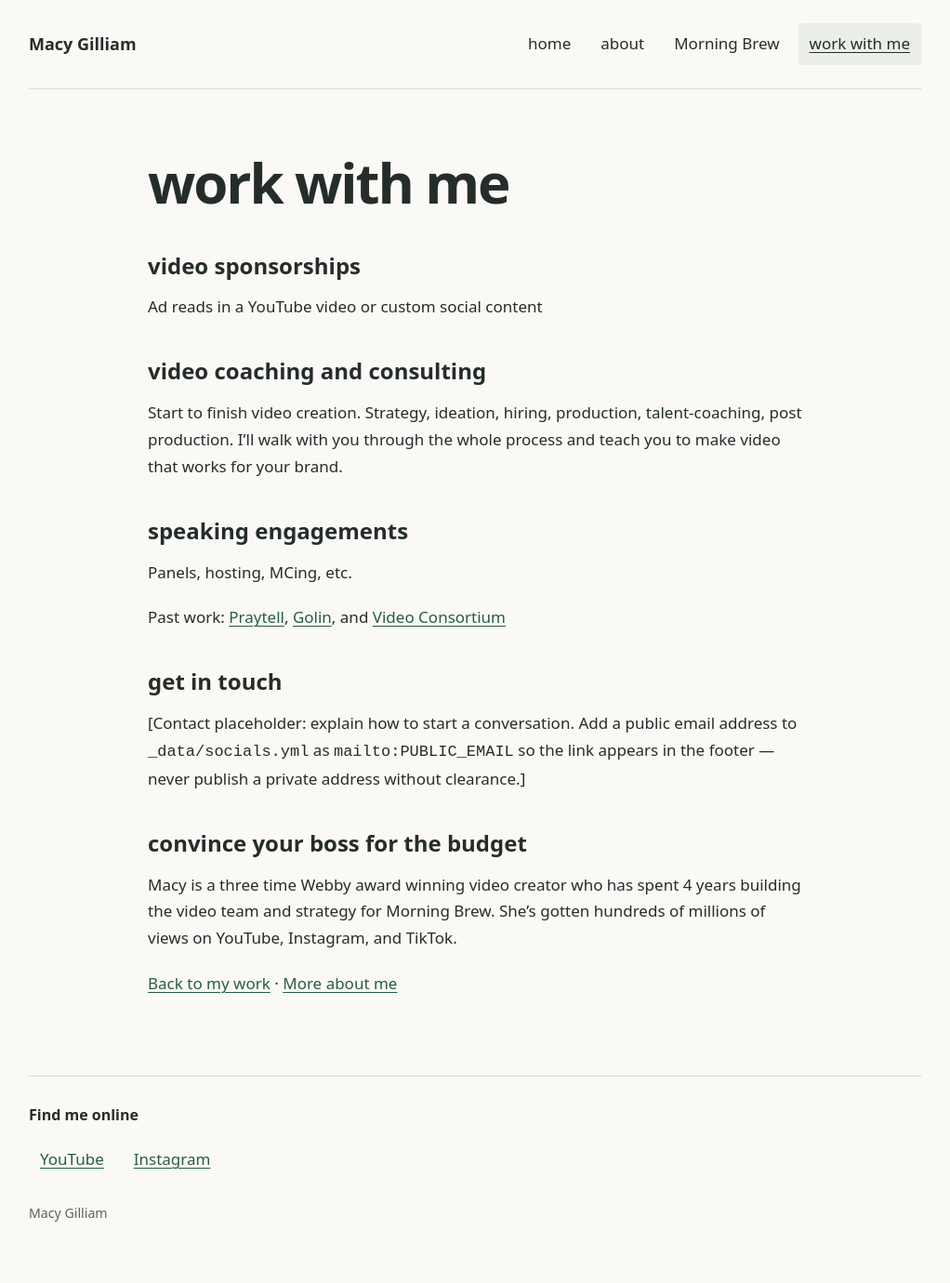
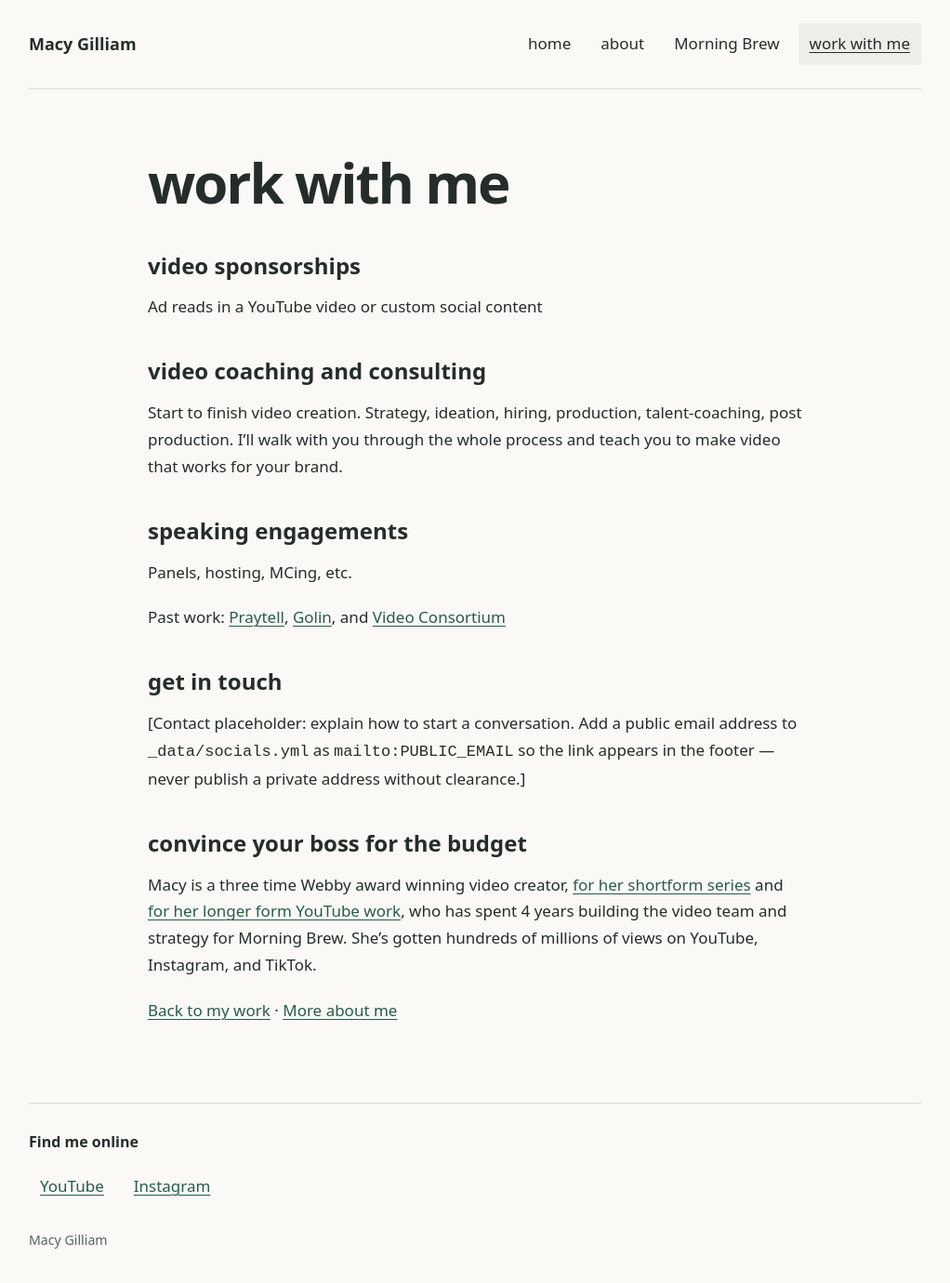
Before and after one commit to macyagilliam/macyagilliam, a Jekyll site: the page built from work-with-me.md, in a window 1280 px wide. Shown: the whole page at 93% size, without its empty margins (129-1151 px from the left). Built offline with Jekyll 4.4.1, drawn with Linux system fonts in a browser that asks for light colours; before the commit the page ends 1351 px from its top, so only the background shows below that.

Commit message:
Link the Webby wins in the convince your boss section

```diff
--- a/work-with-me.md
+++ b/work-with-me.md
@@ -23,6 +23,6 @@ Past work: [Praytell](https://www.linkedin.com/posts/bethcleveland_at-last-night
 
 ## convince your boss for the budget
 
-Macy is a three time Webby award winning video creator who has spent 4 years building the video team and strategy for Morning Brew. She’s gotten hundreds of millions of views on YouTube, Instagram, and TikTok.
+Macy is a three time Webby award winning video creator, [for her shortform series](https://winners.webbyawards.com/2024/social/social-content-series/education-science/277044/how-are-you-still-in-business) and [for her longer form YouTube work](https://winners.webbyawards.com/2025/video-film/general-video-film/business/324194/i-spent-a-day-working-with-nycs-hot-dog-king), who has spent 4 years building the video team and strategy for Morning Brew. She’s gotten hundreds of millions of views on YouTube, Instagram, and TikTok.
 
 [Back to my work]({{ '/morning-brew/' | relative_url }}) · [More about me]({{ '/about/' | relative_url }})
```
